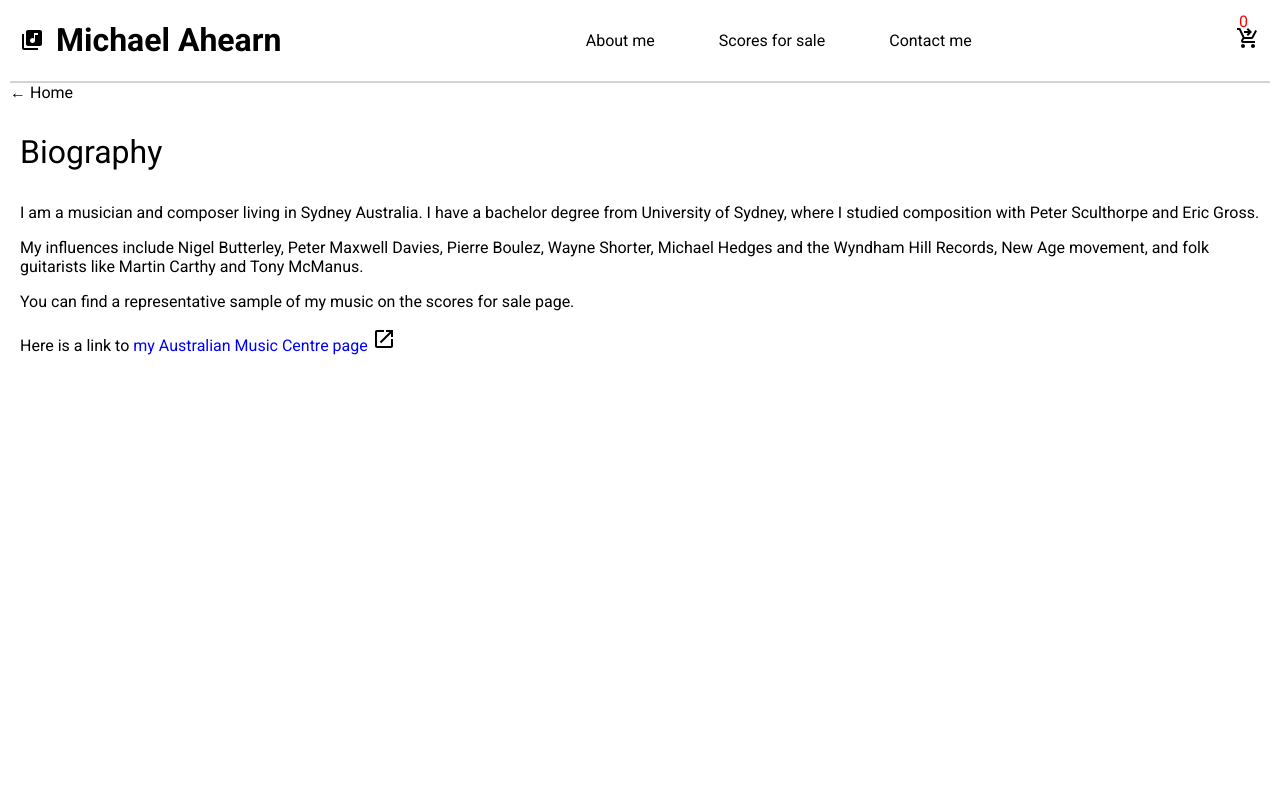
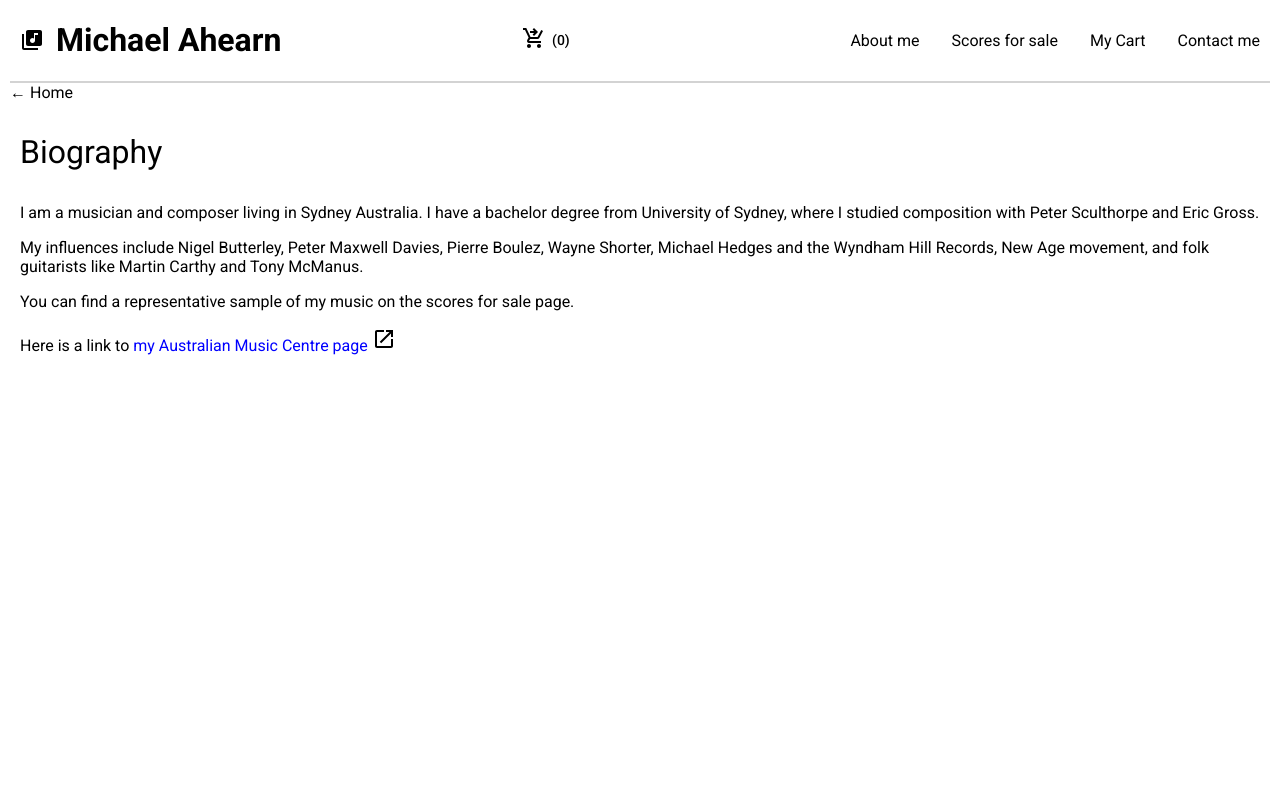
Before and after one commit to mahearn/michaels-music-next, a Next.js app: page /biography in a window 1280 px wide. Shown: the top 800 px of the page. Built offline with nearby package versions, Linux system fonts and the light colour scheme.

Commit message:
added filter for product page

```diff
--- a/components/navbar.js
+++ b/components/navbar.js
@@ -8,7 +8,8 @@ import styles from './styles/navbar.module.css';
 const NavBar = (props) => {
   const { state, actions } = useContext(Context);
   const cart = actions({ type: 'GET_CART', payload: null });
-  let cartItemCount = cart.cartContents.length;
+  const cartItemCount = cart.cartContents.length;
+  const cartTotal = cart.total;
 
   return (
     <div className={styles.navbarContainer}>
@@ -16,6 +17,24 @@ const NavBar = (props) => {
         <div className={styles.branding}>
           <LibraryMusicIcon className={styles.logo} />
           <h1 className={styles.title}>Michael Ahearn</h1>
+        </div>
+        {/* hamburger menu button */}
+        {/* <input className='menu-btn' type='checkbox' id='menu-btn' />
+        <label className='menu-icon' htmlFor='menu-btn'>
+          <span className='navicon'></span>
+        </label> */}
+        <div className={styles.cartIconContainer}>
+          <Link href='/shopping-cart'>
+            <a>
+              <ShoppingCartCheckoutOutlinedIcon className={styles.cartIcon} />
+            </a>
+          </Link>
+          {cartTotal > 0 && (
+            <div className={styles.cartTotal}>
+              ${Number(cartTotal / 100).toFixed(2)}
+            </div>
+          )}
+          <div className={styles.cartTotal}>({cartItemCount})</div>
         </div>
         <ul className={styles.listGroup}>
           <li className={styles.listItem}>
@@ -29,19 +48,16 @@ const NavBar = (props) => {
             </Link>
           </li>
           <li className={styles.listItem}>
+            <Link href='/shopping-cart'>
+              <a>My Cart</a>
+            </Link>
+          </li>
+          <li className={styles.listItem}>
             <Link href='/contact'>
               <a>Contact me</a>
             </Link>
           </li>
         </ul>
-        <div className={styles.cartIconContainer}>
-          <span className={styles.cartQuantityIndicator}>{cartItemCount}</span>
-          <Link href='/shopping-cart'>
-            <a>
-              <ShoppingCartCheckoutOutlinedIcon className={styles.cartIcon} />
-            </a>
-          </Link>
-        </div>
       </div>
     </div>
   );
--- a/components/styles/navbar.module.css
+++ b/components/styles/navbar.module.css
@@ -20,12 +20,8 @@
 }
 
 .listGroup {
-  display: flex;
-  gap: 4em;
-  justify-content: space-around;
-  align-items: center;
-  align-content: flex-end;
-  list-style-type: none;
+  display: none;
+  visibility: hidden;
 }
 
 .list {
@@ -35,16 +31,28 @@
 
 .cartIconContainer {
   position: relative;
+  display: flex;
+  gap: 6px;
 }
 
-.cartQuantityIndicator {
-  position: absolute;
-  top: -14px;
-  right: 12px;
-  font-size: 1rem;
-  color: red;
+.cartTotal {
+  align-self: center;
+  font-size: 14px;
+  font-weight: 500;
 }
 
 .cartIcon {
   font-size: 2em;
 }
+
+@media (min-width: 768px) {
+  .listGroup {
+    display: flex;
+    visibility: visible;
+    gap: 2em;
+    justify-content: space-around;
+    align-items: center;
+    align-content: flex-end;
+    list-style-type: none;
+  }
+}
--- a/styles/Home.module.css
+++ b/styles/Home.module.css
@@ -38,11 +38,16 @@
   line-height: 1em;
 }
 
+.card img {
+  /* don't show image on mobile devices */
+  display: none;
+}
+
 .homeLink {
   margin: 0;
 }
 
-@media (min-width: 600px) {
+@media (min-width: 768px) {
   .container {
     position: relative;
     width: 100%;
@@ -92,6 +97,14 @@
     color: #fff;
   }
 
+  .filterTool {
+    margin-bottom: 10px;
+  }
+
+  .selectFilterComponent {
+    min-width: 120px;
+  }
+
   .sortButton {
     align-self: flex-end;
   }
@@ -104,8 +117,9 @@
 
   .grid {
     display: grid;
+    grid-template-columns: 1fr;
     gap: 1em;
-    grid-template-columns: repeat(2, 1fr);
+    justify-content: flex-start;
   }
 
   .card {
@@ -134,6 +148,10 @@
     margin: 0;
     font-size: 1.25rem;
     line-height: 1.5;
+  }
+
+  .card img {
+    display: inline-block;
   }
 
   /* shopping cart page styles */
```
Also changed, not shown: components/product-card.js (+21 -5 lines), pages/music-scores.js (+59 -11 lines).
